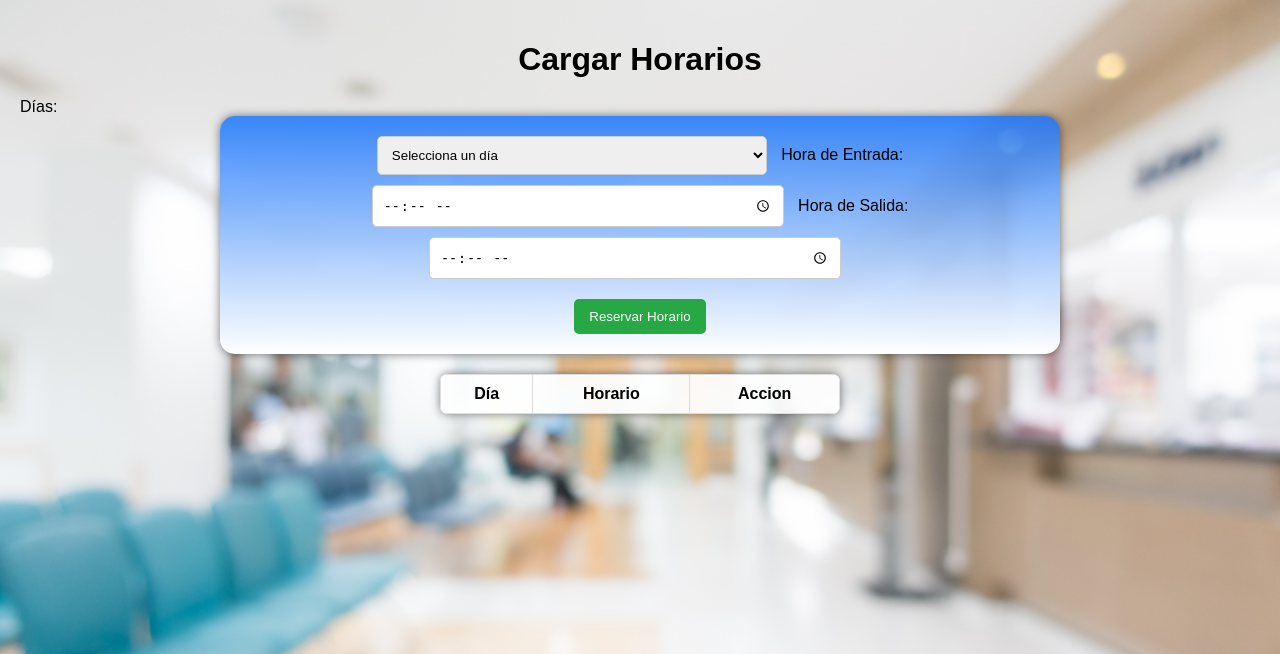
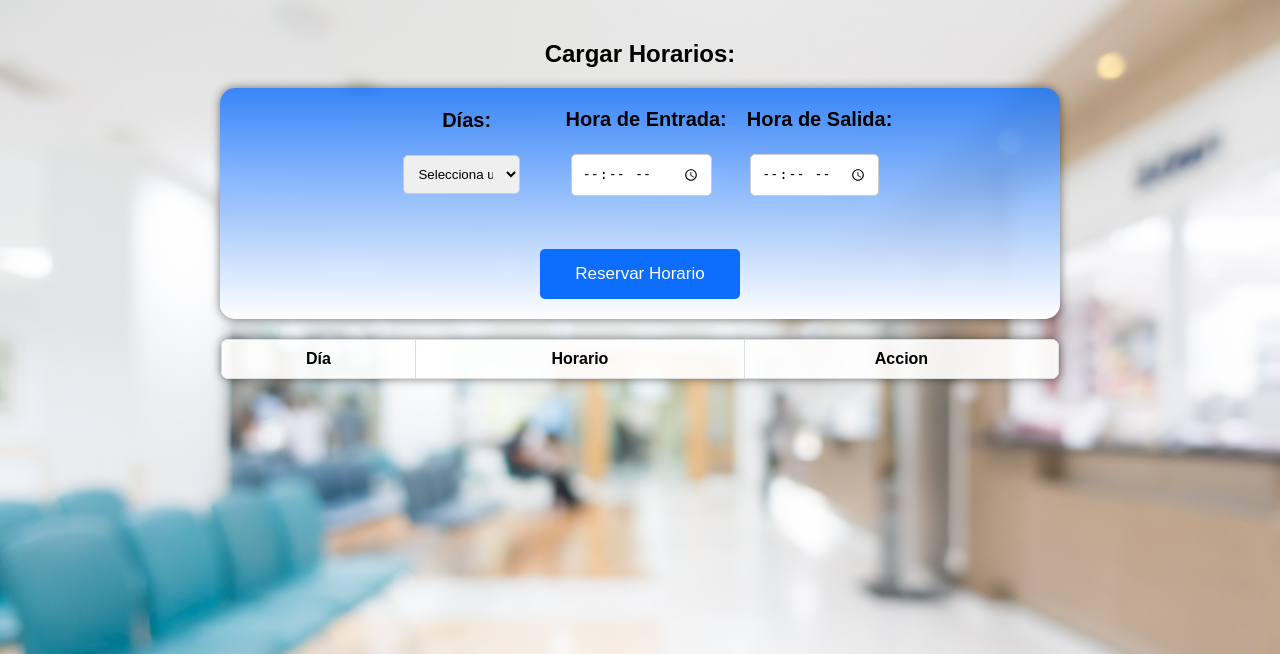
Before and after one commit to kevelopers/Clinica, a Flask app: page /cargar_horario in a window 1280 px wide. Shown: the top 654 px of the page. Run offline with Flask 3, Linux system fonts and the light colour scheme; lists and menus that the app fills with data are empty.

Commit message:
commit
de nuevo

```diff
--- a/templates/user/cargar_horario.html
+++ b/templates/user/cargar_horario.html
@@ -35,7 +35,7 @@
 
         .form-container select,
         .form-container input {
-            width: calc(50% - 10px);
+            width: calc(80% - 10px);
             padding: 10px;
             margin-right: 10px;
             margin-bottom: 10px;
@@ -45,19 +45,23 @@
 
         .form-container button {
             padding: 10px 15px;
-            background-color: #28a745;
+            background-color: #0d6efd;
             color: white;
             border: none;
             border-radius: 5px;
             cursor: pointer;
+            width: 200px;
+            height: 50px;
+            font-size: 17px;
+            margin-top: 10px;
         }
 
         .form-container button:hover {
-            background-color: #218838;
+            background-color: #0d6efd;
         }
 
         table {
-            width: 400px;
+            width: 838px;
             margin: 20px auto;
             border-collapse: collapse;
             background-color: rgba(255, 255, 255, 0.9);
@@ -81,28 +85,40 @@
 </head>
 
 <body>
+    <div class="container">
+        <h2 style="color: #000; text-align: center;"><b>Cargar Horarios:</b></h2>
+
+        <div class="form-container" style="text-align:center; font-size: 20px;">
+
+            <div style="display: flex; justify-content: center; gap: 20px; align-items: center;">
                 <div>
-    <h1>Cargar Horarios</h1>
-    <label for="dias">Días:</label>
-    <div class="form-container" style="text-align:center;">
+                    <label for="dias"><b>Días:</b></label><br><br>
                     <select id="dias" required>
-            <option value="">Selecciona un día</option>
-            <option value="Lunes">Lunes</option>
-            <option value="Martes">Martes</option>
-            <option value="Miércoles">Miércoles</option>
-            <option value="Jueves">Jueves</option>
-            <option value="Viernes">Viernes</option>
+                        <option value=""><b>Selecciona un día</b></option>
+                        <option value="lunes">Lunes</option>
+                        <option value="martes">Martes</option>
+                        <option value="miercoles">Miércoles</option>
+                        <option value="jueves">Jueves</option>
+                        <option value="viernes">Viernes</option>
+                        <option value="sabado">Sabado</option>
+                        <option value="domingo">Domingo</option>
                     </select>
-        <label for="h_entrada">Hora de Entrada:</label>
+                </div>
+                <div>
+                    <label for="h_entrada"><b>Hora de Entrada:</b></label><br><br>
                     <input type="time" id="h_entrada" required>
-        <label for="h_salida">Hora de Salida:</label>
+                </div>
+                <div>
+                    <label for="h_salida"><b>Hora de Salida:</b></label><br><br>
                     <input type="time" id="h_salida" required>
+                </div>
+            </div>
             <br>
             <div style="margin-top: 10px; text-align: center;">
                 <button onclick="boton()">Reservar Horario</button>
             </div>
         </div>
-</div>
+
         <table id="table">
             <thead>
                 <tr>
@@ -115,6 +131,10 @@
                 <!-- Aquí se mostrarán los bloques de horarios reservados -->
             </tbody>
         </table>
+    </div>
+
+</body>
+
 
 <script>
     function boton() {
@@ -170,6 +190,4 @@
         row.parentNode.removeChild(row);
     }
   </script>
-
-</body>
 </html>
```
Also changed, not shown: templates/user/tipo_usuario.html (+15 -5 lines). Lines whose indentation alone changed are shown as unchanged.
